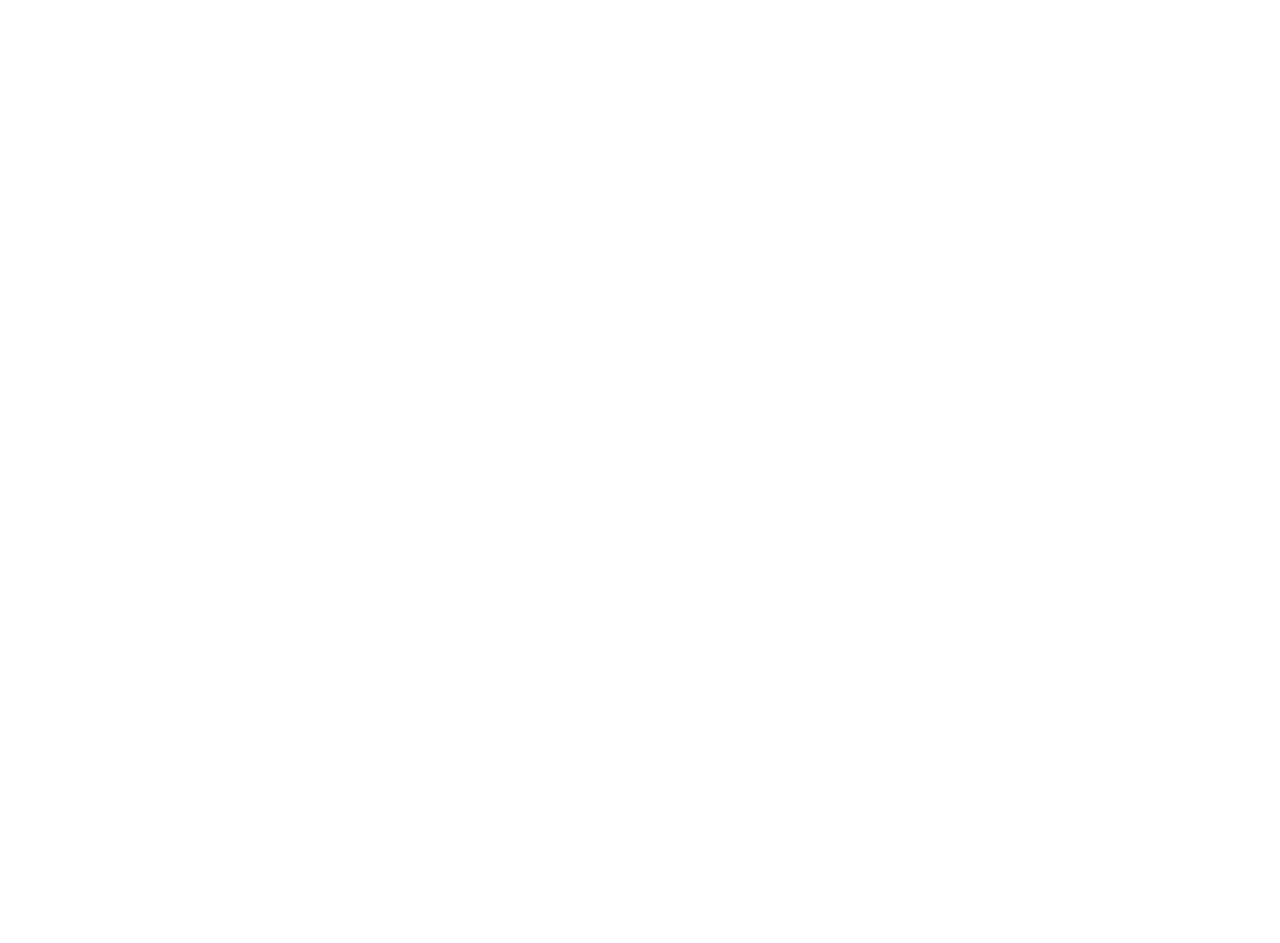
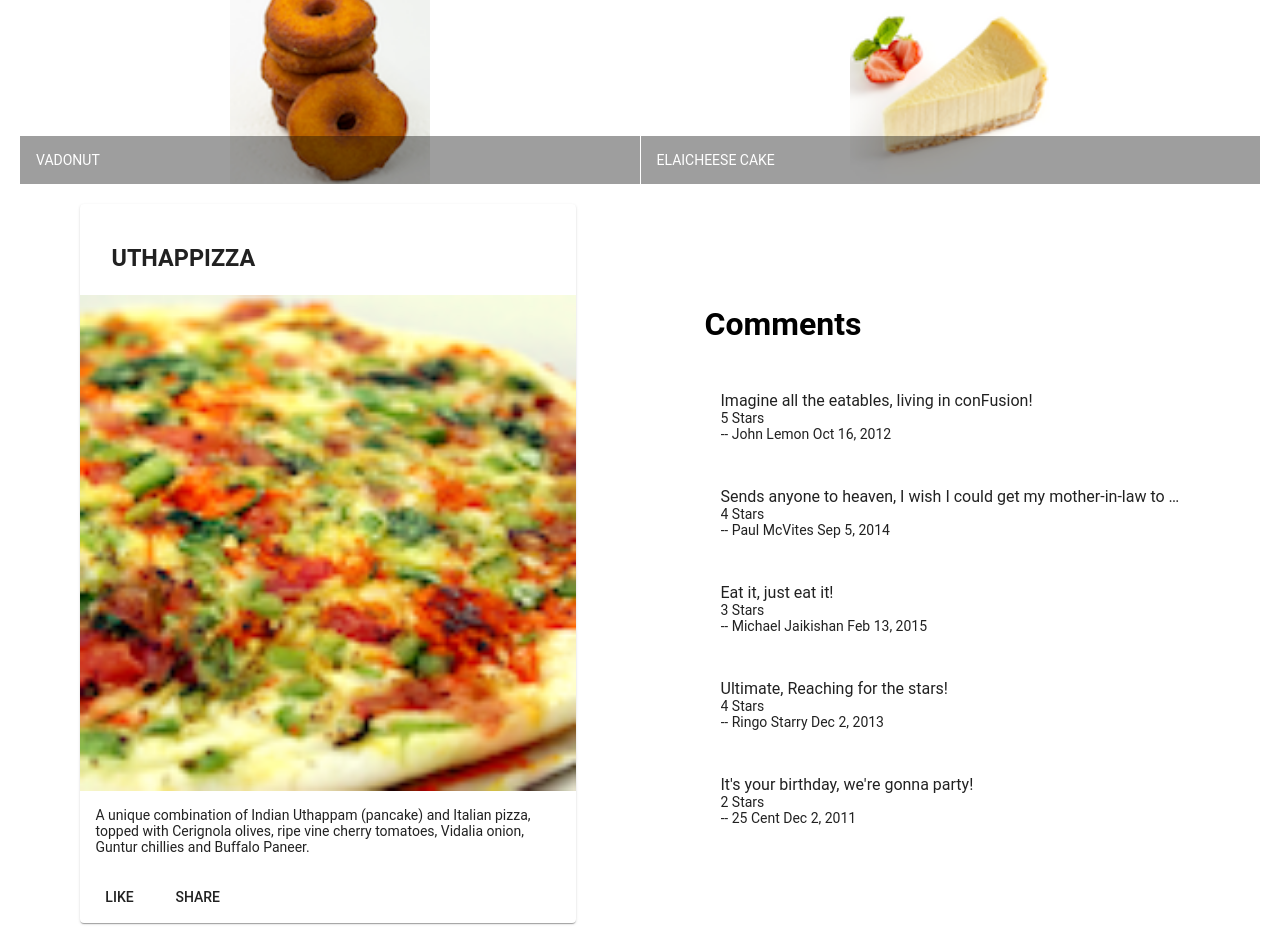
Before and after one commit to and-yida/front-end-javascript-frameworks-angular-treino, an Angular app: page / in a window 1280 px wide. Shown: the part 380-1323 px from the top of the page. Before the commit the page ends 800 px from the top, so only its background shows below. Built offline with nearby package versions, Linux system fonts and the light colour scheme.

Commit message:
Assignment 1

```diff
--- a/src/app/app.component.html
+++ b/src/app/app.component.html
@@ -1 +1,3 @@
 <mat-toolbar color="primary"> <span>Ristorante Con Fusion</span> </mat-toolbar>
+<app-menu></app-menu>
+<app-dishdetail></app-dishdetail>
--- a/src/app/app.module.ts
+++ b/src/app/app.module.ts
@@ -13,11 +13,13 @@
 
 import 'hammerjs';
 import { MenuComponent } from './menu/menu.component';
+import { DishdetailComponent } from './dishdetail/dishdetail.component';
 
 @NgModule({
   declarations: [
     AppComponent,
-    MenuComponent
+    MenuComponent,
+    DishdetailComponent
   ],
   imports: [
     BrowserModule,
--- /dev/null
+++ b/src/app/dishdetail/dishdetail.component.html
@@ -0,0 +1,44 @@
+<div class="container"
+    fxLayout="row"
+    fxLayout.sm="column"
+    fxLayout.xs="column"
+    fxLayoutAlign.gt-md="space-around center"
+    fxLayoutGap="10px"
+    fxLayoutGap.xs="0">
+
+    <div fxFlex="40" *ngIf="dish">
+        <mat-card>
+        <mat-card-header>
+            <mat-card-title>
+            <h3>{{dish.name | uppercase}}</h3>
+            </mat-card-title>
+        </mat-card-header>
+        <img mat-card-image src={{dish.image}} alt={{dish.name}}>
+        <mat-card-content>
+            <p>{{dish.description}}
+            </p>
+        </mat-card-content>
+        <mat-card-actions>
+            <button mat-button>LIKE</button>
+            <button mat-button>SHARE</button>
+        </mat-card-actions>
+        </mat-card>
+    </div>
+
+    <div fxFlex="40" *ngIf="dish">
+        <h1 matLine> Comments </h1>
+        <mat-list *ngFor="let comment of dish.comments">
+            <mat-list-item>
+                <p matLine>
+                    <span> {{comment.comment}} </span>
+                </p>
+                <p matLine>
+                    <span> {{comment.rating}} Stars</span>
+                </p>
+                <p matLine>
+                    <span> -- {{comment.author}} {{comment.date | date}}</span>
+            </mat-list-item>
+        </mat-list>
+    </div>
+
+</div>
--- /dev/null
+++ b/src/app/dishdetail/dishdetail.component.ts
@@ -0,0 +1,61 @@
+import { Component, OnInit } from '@angular/core';
+import { Dish } from './shared/dish';
+
+const DISH = {
+  id: '0',
+  name: 'Uthappizza',
+  image: '/assets/images/uthappizza.png',
+  category: 'mains',
+  featured: true,
+  label: 'Hot',
+  price: '4.99',
+  // tslint:disable-next-line:max-line-length
+  description: 'A unique combination of Indian Uthappam (pancake) and Italian pizza, topped with Cerignola olives, ripe vine cherry tomatoes, Vidalia onion, Guntur chillies and Buffalo Paneer.',
+  comments: [
+       {
+           rating: 5,
+           comment: 'Imagine all the eatables, living in conFusion!',
+           author: 'John Lemon',
+           date: '2012-10-16T17:57:28.556094Z'
+       },
+       {
+           rating: 4,
+           comment: 'Sends anyone to heaven, I wish I could get my mother-in-law to eat it!',
+           author: 'Paul McVites',
+           date: '2014-09-05T17:57:28.556094Z'
+       },
+       {
+           rating: 3,
+           comment: 'Eat it, just eat it!',
+           author: 'Michael Jaikishan',
+           date: '2015-02-13T17:57:28.556094Z'
+       },
+       {
+           rating: 4,
+           comment: 'Ultimate, Reaching for the stars!',
+           author: 'Ringo Starry',
+           date: '2013-12-02T17:57:28.556094Z'
+       },
+       {
+           rating: 2,
+           comment: 'It\'s your birthday, we\'re gonna party!',
+           author: '25 Cent',
+           date: '2011-12-02T17:57:28.556094Z'
+       }
+   ]
+};
+
+@Component({
+  selector: 'app-dishdetail',
+  templateUrl: './dishdetail.component.html',
+  styleUrls: ['./dishdetail.component.scss']
+})
+export class DishdetailComponent implements OnInit {
+  dish = DISH;
+
+  constructor() { }
+
+  ngOnInit(): void {
+  }
+
+}
--- /dev/null
+++ b/src/app/dishdetail/shared/dish.ts
@@ -0,0 +1,11 @@
+export class Dish {
+    id!: string;
+    name!: string;
+    image!: string;
+    category!: string;
+    featured!: boolean;
+    label!: string;
+    price!: string;
+    description!: string;
+    comments!: string;
+}
--- a/src/app/menu/menu.component.html
+++ b/src/app/menu/menu.component.html
@@ -20,23 +20,4 @@
         </mat-grid-list>
     </div>
 
-    <div fxFlex *ngIf="selectedDish">
-        <mat-card>
-          <mat-card-header>
-            <mat-card-title>
-              <h3>{{selectedDish.name | uppercase}}</h3>
-            </mat-card-title>
-          </mat-card-header>
-          <img mat-card-image src={{selectedDish.image}} alt={{selectedDish.name}}>
-          <mat-card-content>
-            <p>{{selectedDish.description}}
-            </p>
-          </mat-card-content>
-          <mat-card-actions>
-            <button mat-button>LIKE</button>
-            <button mat-button>SHARE</button>
-          </mat-card-actions>
-        </mat-card>
-      </div>
-
 </div>
```
Also changed, not shown: src/app/dishdetail/dishdetail.component.scss (added), 1 other file (tests, documents, lock files or other folders).
